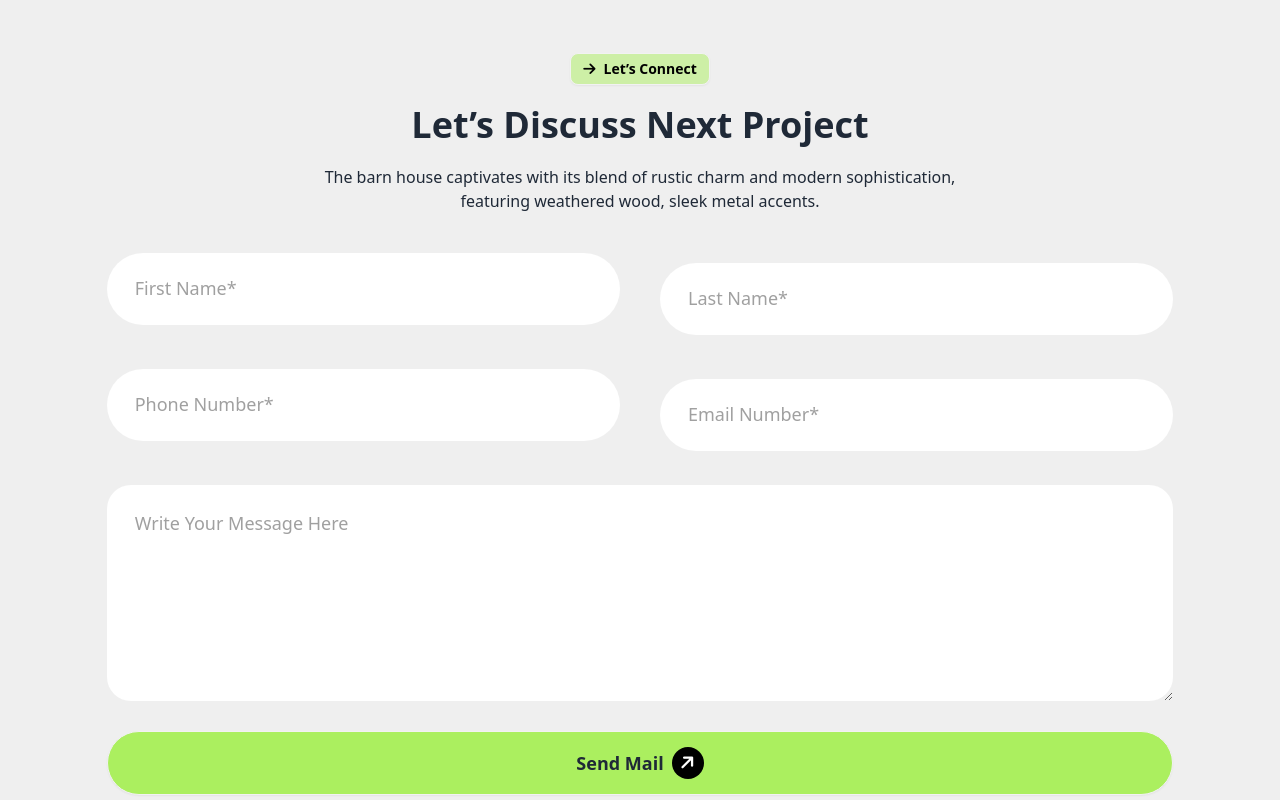
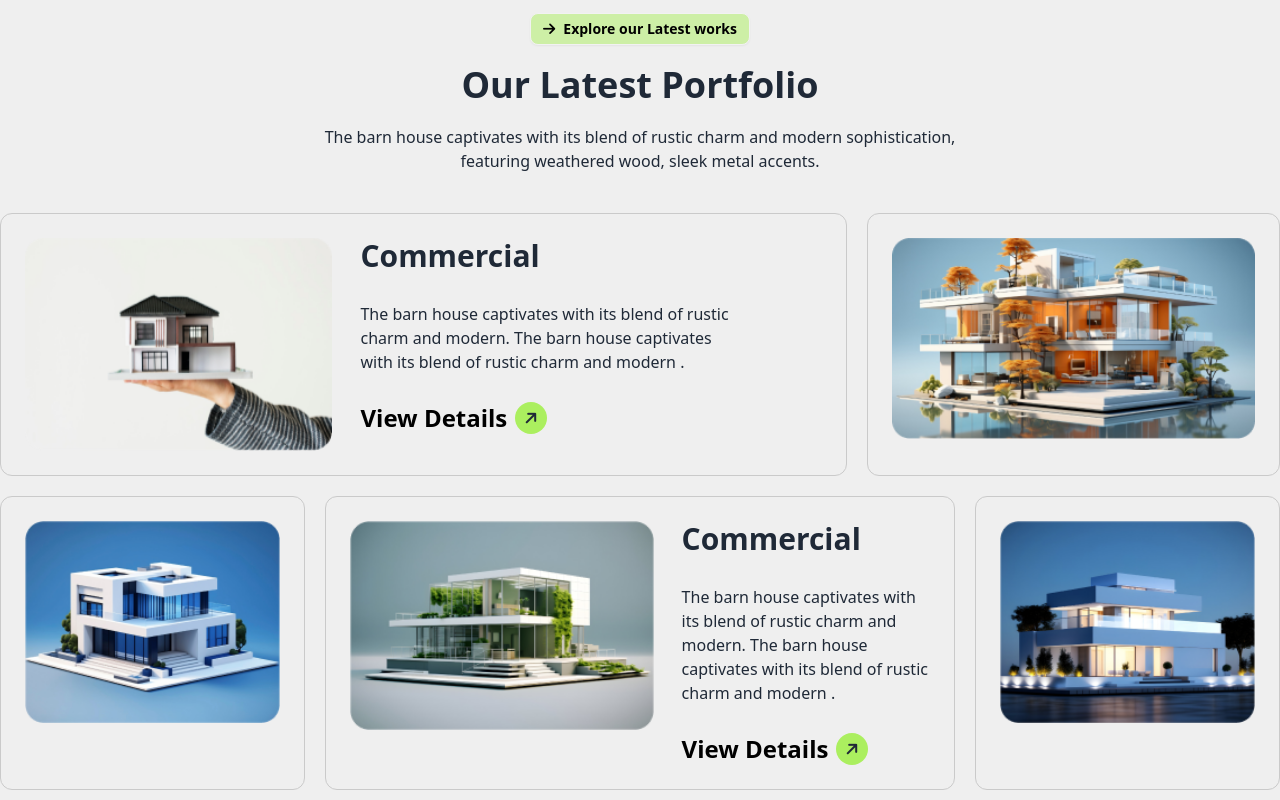
Before and after one commit to nabilsiddik/assignment-3, a plain HTML site: page index.html in a window 1280 px wide. Shown: the part 2080-2880 px from the top of the page. Drawn offline with nearby package versions, Linux system fonts and the light colour scheme.

Commit message:
Portfolio section with responsive done

```diff
--- a/index.html
+++ b/index.html
@@ -203,6 +203,78 @@
          </section>
         <!-- Work Section End -->
 
+        <!-- Portfolio Section Start -->
+         <section id="portfolio">
+            <div class="section_header text-center mb-10">
+              <button class="btn btn-sm bg-primary-light text-black font-bold mb-5 hover:bg-white">
+                <span class="text-black flex items-center justify-center rounded-full"><i class="fa-solid fa-arrow-right"></i></span>
+                <span class="font-bold">Explore our Latest works</span>
+              </button>
+              <h2 class="font-bold text-4xl">Our Latest Portfolio</h2>
+              <p class="mt-5 mb-10 lg:w-6/12 mx-auto">The barn house captivates with its blend of rustic charm and modern sophistication, featuring weathered wood, sleek metal accents.</p>
+            </div>
+
+            <div class="portfolios">
+              <!-- Row one -->
+               <div class="row lg:grid lg:grid-cols-3 gap-5 mb-5">
+                  <!-- Card 1-->
+                  <div class="rounded-xl border border-solid border-[#CACACA] p-6 flex flex-col lg:flex-row gap-7 lg:col-span-2 mb-5 lg:mb-0">
+                    <div class="card_img lg:w-[40%]">
+                      <img class="w-full" src="assets/img1.png" alt="">
+                    </div>
+                    <div class="card_text lg:w-[60%]">
+                      <h3 class="text-3xl font-bold">Commercial</h3>
+                      <p class="my-4 lg:my-7 lg:w-10/12">The barn house captivates with its blend of rustic charm and modern. The barn house captivates with its blend of rustic charm and modern .</p>
+                      <a href="#" class="logo flex items-center gap-2">
+                        <span class="text-2xl font-bold text-black">View Details</span>
+                        <span class="bg-primary w-8 h-8 flex items-center justify-center rounded-full"><i class="fa-solid fa-arrow-right -rotate-45"></i></span>
+                      </a>
+                    </div>
+                  </div>
+
+                  <!-- Card 2-->
+                  <div class="rounded-xl border border-solid border-[#CACACA] p-6 col-span-auto">
+                    <div class="card_img">
+                      <img class="w-full" src="assets/img2.png" alt="">
+                    </div>
+                  </div>
+               </div>
+
+               <!-- Row two -->
+               <div class="row grid grid-cols-1 lg:grid-cols-4 gap-5">
+                <!-- Card 3-->
+                <div class="rounded-xl border border-solid border-[#CACACA] p-6 col-span-1 lg:col-span-auto mb-5 lg:mb-0 order-last lg:order-first">
+                  <div class="card_img">
+                    <img class="w-full" src="assets/img3.png" alt="">
+                  </div>
+                </div>
+
+                <!-- Card 4 -->
+                <div class="rounded-xl border border-solid border-[#CACACA] p-6 flex flex-col lg:flex-row gap-7 col-span-2	mb-5 lg:mb-0">
+                  <div class="card_img lg:w-[55%]">
+                    <img class="w-full" src="assets/img4.png" alt="">
+                  </div>
+                  <div class="card_text lg:w-[45%]">
+                    <h3 class="text-3xl font-bold">Commercial</h3>
+                    <p class="my-4 lg:my-7">The barn house captivates with its blend of rustic charm and modern. The barn house captivates with its blend of rustic charm and modern .</p>
+                    <a href="#" class="logo flex items-center gap-2">
+                      <span class="text-2xl font-bold text-black">View Details</span>
+                      <span class="bg-primary w-8 h-8 flex items-center justify-center rounded-full"><i class="fa-solid fa-arrow-right -rotate-45"></i></span>
+                    </a>
+                  </div>
+                </div>
+
+                <!-- Card 5 -->
+                <div class="rounded-xl border border-solid border-[#CACACA] p-6 col-span-auto order-first lg:order-last">
+                  <div class="card_img">
+                    <img class="w-full" src="assets/img5.png" alt="">
+                  </div>
+                </div>
+             </div>
+            </div>
+         </section>
+        <!-- Portfolio Section End -->
+
         <!-- Contact Section Start -->
       <section id="contact" class="py-10 my-50">
         <div class="section_header text-center mb-10">
```
